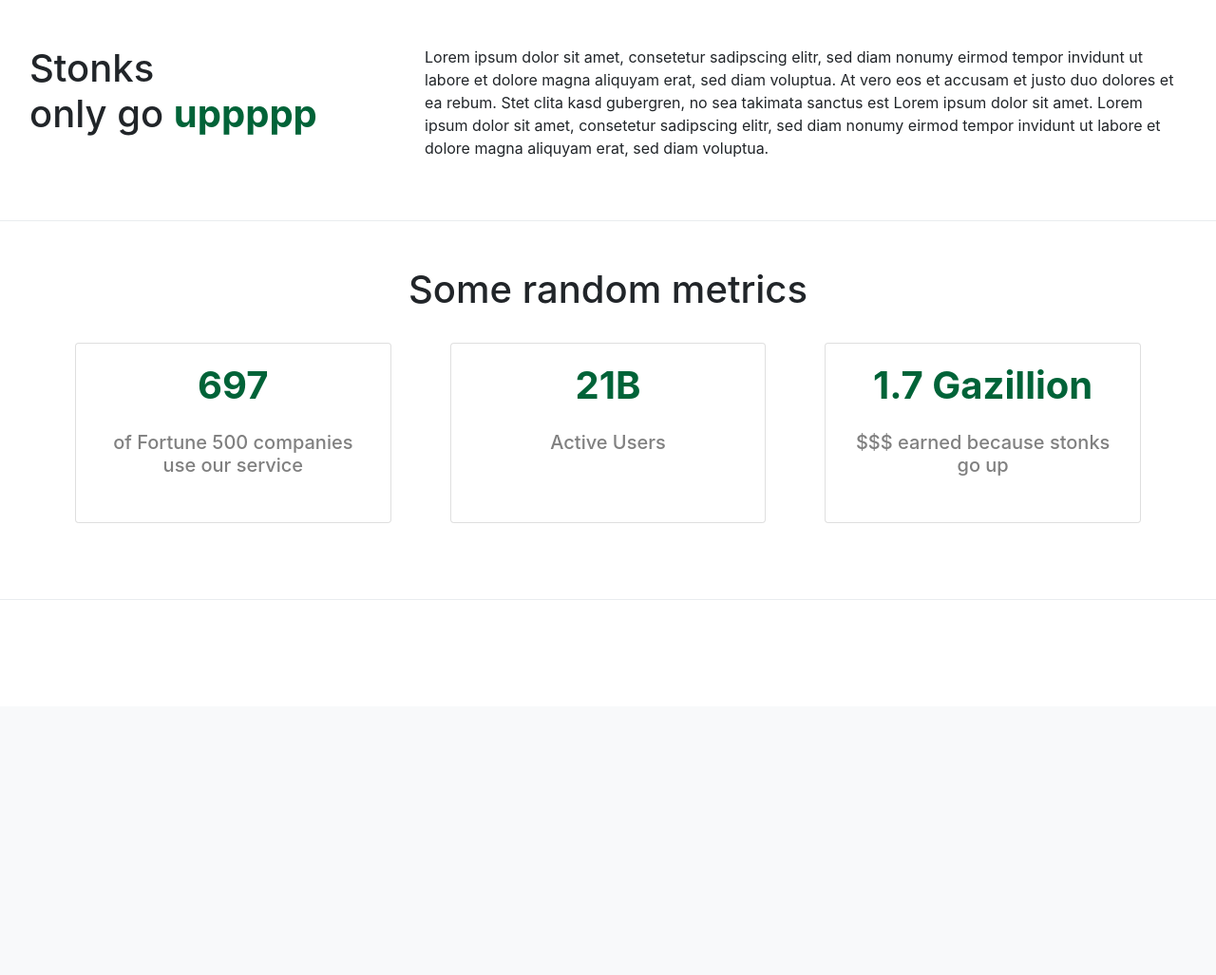
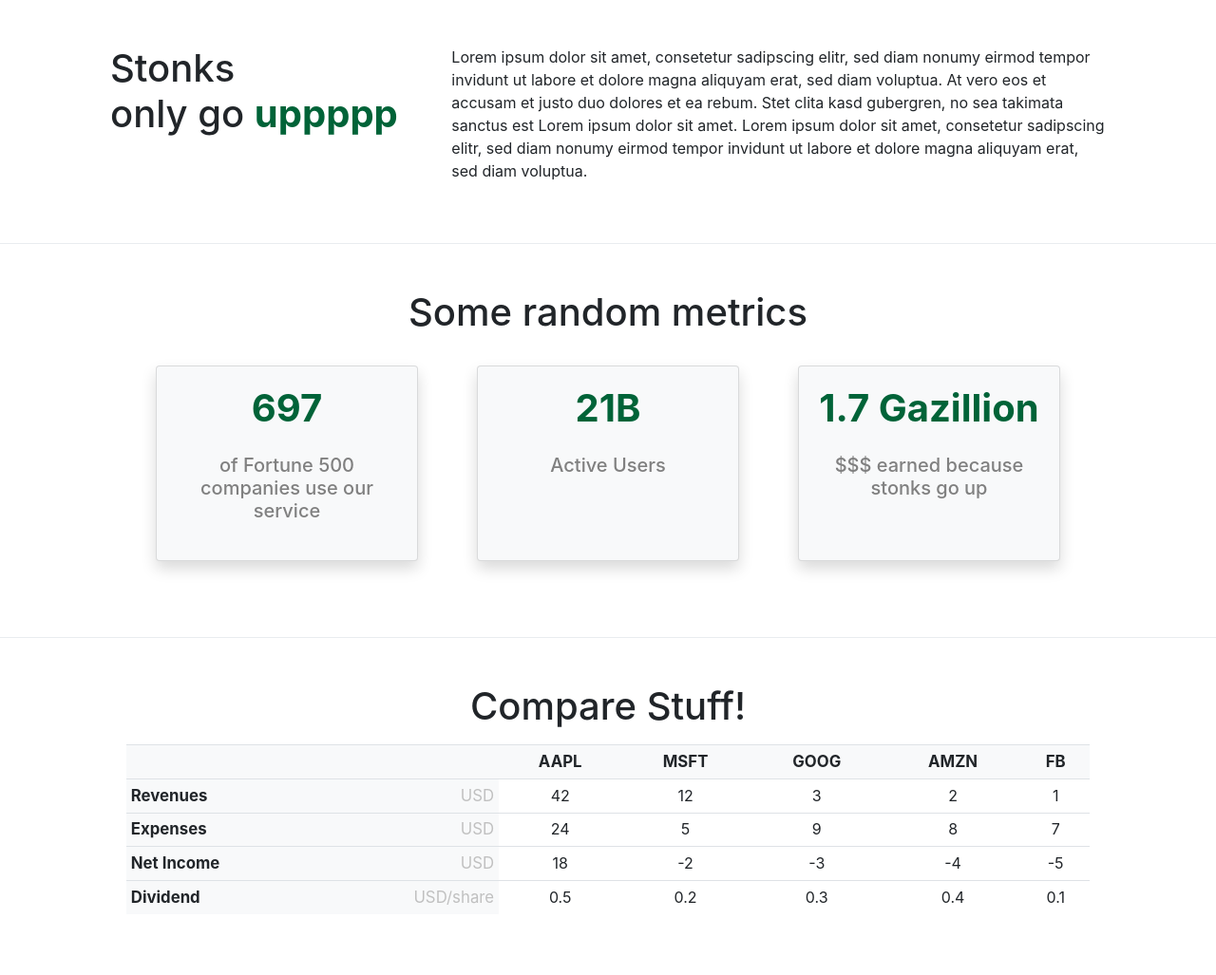
Before and after one commit to moritzwilksch/EDGARScrape, a FastAPI app: page / in a window 1280 px wide. Shown: the part 56-1083 px from the top of the page at 95% size. Before the commit the page ends 688 px from the top, so only its background shows below. Run offline with FastAPI, Linux system fonts and the light colour scheme; some libraries are stand-ins or nearby versions.

Commit message:
add table + stub data

```diff
--- a/src/app/main.py
+++ b/src/app/main.py
@@ -18,11 +18,23 @@ app.mount(
 )
 
 stub = {
+    "companies": ["AAPL", "MSFT", "GOOG", "AMZN", "FB"],
+    "units": {
+        "Revenues": "USD",
+        "Expenses": "USD",
+        "Net Income": "USD",
+        "Dividend": "USD/share"
+    },
+
     "table_data": {
+        "Revenues": {"AAPL": 42, "MSFT": 12, "GOOG": 3, "AMZN": 2, "FB": 1},
+        "Expenses": {"AAPL": 24, "MSFT": 5, "GOOG": 9, "AMZN": 8, "FB": 7},
+        "Net Income": {"AAPL": 18, "MSFT": -2, "GOOG": -3, "AMZN": -4, "FB": -5},
+        "Dividend": {"AAPL": 0.5, "MSFT": 0.2, "GOOG": 0.3, "AMZN": 0.4, "FB": 0.1}
 
     }
 }
 
 @app.get("/")
 async def root(request: Request):
-    return templates.TemplateResponse("index.html", {"request": request, "id": id})
+    return templates.TemplateResponse("index.html", {"request": request, "id": id, "data": stub})
--- a/src/app/static/css/custom.css
+++ b/src/app/static/css/custom.css
@@ -24,3 +24,42 @@ h6.vanityMetricSubTitle{
     color: grey;
     text-align: center;
 }
+
+
+/* -------- Table-related -------- */
+.tableEmph{
+  font-weight: bold;
+  font-size: 1.05em;
+  text-align: left;
+}
+
+table
+{
+margin-left: auto;
+margin-right: auto;
+}
+
+td.centerContent{
+  text-align: center;
+}
+
+span.unit{
+  /* text-align: right; */
+  float:right;
+  color: silver;
+  font-weight: normal;
+}
+
+/* --------- Animations ---------- */
+/* scale cards */
+.grow { transition: all .2s ease-in-out; }
+.grow:hover { transform: scale(1.05); }
+
+
+/* table hover */
+:not(thead) > tr:hover {
+   color: var(--main-green) !important;
+   font-weight: bold;
+   background-color: var(--light);
+}
+/* tr:hover td { background: transparent; } */
--- a/src/app/templates/index.html
+++ b/src/app/templates/index.html
@@ -30,17 +30,21 @@
     <!-- end of navbar -->
 
     <!-- PART I -->
-
+    <div class="container">
         <div class="row m-3 mt-5 mb-5" id="metrics">
             <div class="col-sm-4">
                 <h1>Stonks <br>only go <strong><span class="highlight"> uppppp</span></strong></h1>
             </div>
             <div class="col-sm-8">
-            <p>Lorem ipsum dolor sit amet, consetetur sadipscing elitr, sed diam nonumy eirmod tempor invidunt ut labore
+                <p>Lorem ipsum dolor sit amet, consetetur sadipscing elitr, sed diam nonumy eirmod tempor invidunt ut
+                    labore
                     et dolore magna aliquyam erat, sed diam voluptua. At vero eos et accusam et justo duo dolores et ea
-                rebum. Stet clita kasd gubergren, no sea takimata sanctus est Lorem ipsum dolor sit amet. Lorem ipsum
-                dolor sit amet, consetetur sadipscing elitr, sed diam nonumy eirmod tempor invidunt ut labore et dolore
+                    rebum. Stet clita kasd gubergren, no sea takimata sanctus est Lorem ipsum dolor sit amet. Lorem
+                    ipsum
+                    dolor sit amet, consetetur sadipscing elitr, sed diam nonumy eirmod tempor invidunt ut labore et
+                    dolore
                     magna aliquyam erat, sed diam voluptua.</p>
+            </div>
         </div>
     </div>
     <div class="dropdown-divider"></div>
@@ -48,35 +52,35 @@
 
     <!-- PART II -->
     <h1 style="text-align: center;" class="mt-5">Some random metrics</h1>
+    <div class="container">
         <div class="row ml-5 mr-5 mt-3 mb-5">
-        <div class="col-sm-4 mb-5">
+            <div class="col-sm-4 mb-5 grow">
                 <!-- Card 1 -->
-            <div class="card h-100 m-3">
-                <div class="card-body pb-2">
+                <div class="card h-100 m-3 bg-light shadow">
+                    <div class="card-body pb-0">
                         <h5 class="vanityMetricTitle highlight mb-4">697</h5>
                         <h6 class="vanityMetricSubTitle">of Fortune 500 companies use our service</h6>
                     </div>
                 </div>
             </div>
-        <div class="col-sm-4 mb-5">
+            <div class="col-sm-4 mb-5 grow">
                 <!-- Card 2 -->
-            <div class="card h-100 m-3">
-                <div class="card-body pb-2">
+                <div class="card h-100 m-3 bg-light shadow">
+                    <div class="card-body pb-0">
                         <h5 class="vanityMetricTitle highlight mb-4">21B</h5>
                         <h6 class="vanityMetricSubTitle">Active Users<br></h6>
                     </div>
                 </div>
-
             </div>
-        <div class="col-sm-4 mb-5">
+            <div class="col-sm-4 mb-5 grow">
                 <!-- Card 3 -->
-            <div class="card h-100 m-3">
-                <div class="card-body pb-2">
+                <div class="card h-100 m-3 bg-light shadow">
+                    <div class="card-body pb-0">
                         <h5 class="vanityMetricTitle highlight mb-4">1.7 Gazillion</h5>
                         <h6 class="vanityMetricSubTitle">$$$ earned because stonks go up</h6>
                     </div>
                 </div>
-
+            </div>
         </div>
     </div>
     <div class="dropdown-divider"></div>
@@ -84,9 +88,32 @@
 
 
     <!-- Start of Comparison Table -->
-    <table class="table table-striped">
-
+    <h1 style="text-align: center;" class="mt-5">Compare Stuff!</h1>
+    <div class="container">
+        <div class="row ml-5 mr-5 mt-3 mb-5">
+            <table class="table table-sm">
+                <thead class="bg-light tableEmph">
+                    <tr>
+                        <td></td>
+                        {%for company_name in data["companies"] %}
+                        <td class="centerContent">{{company_name}}</td>
+                        {%endfor%}
+                    </tr>
+                </thead>
+                <tbody>
+                    {%for metric_name, metric_values_dict in data["table_data"].items() %}
+                    <tr>
+                        <td class="tableEmph bg-light">{{metric_name}}<span
+                                class="unit">{{data["units"][metric_name]}}</span></td>
+                        {% for value in metric_values_dict.values()%}
+                        <td class="centerContent">{{value}}</td>
+                        {% endfor %}
+                    </tr>
+                    {%endfor%}
+                </tbody>
             </table>
+        </div>
+    </div>
     <!-- end of comparison table -->
 
 
```
Lines whose indentation alone changed are shown as unchanged.
